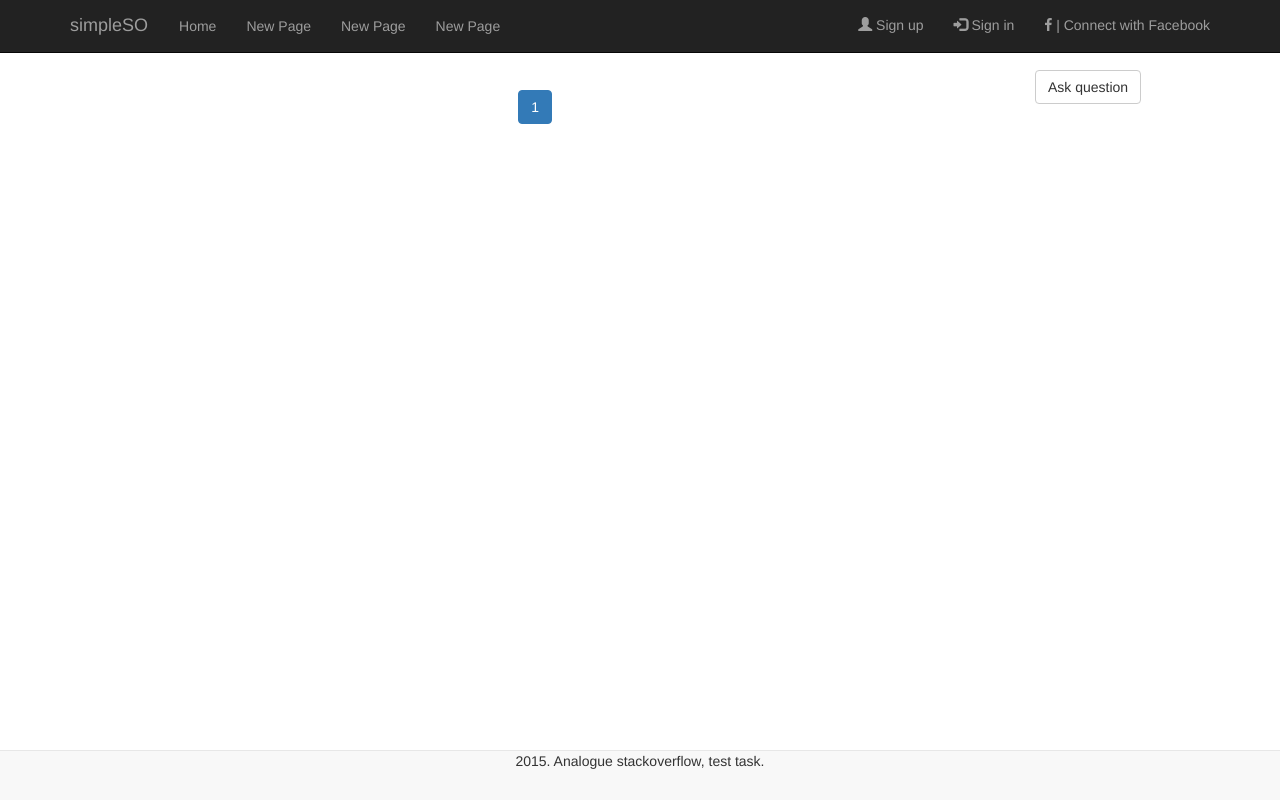
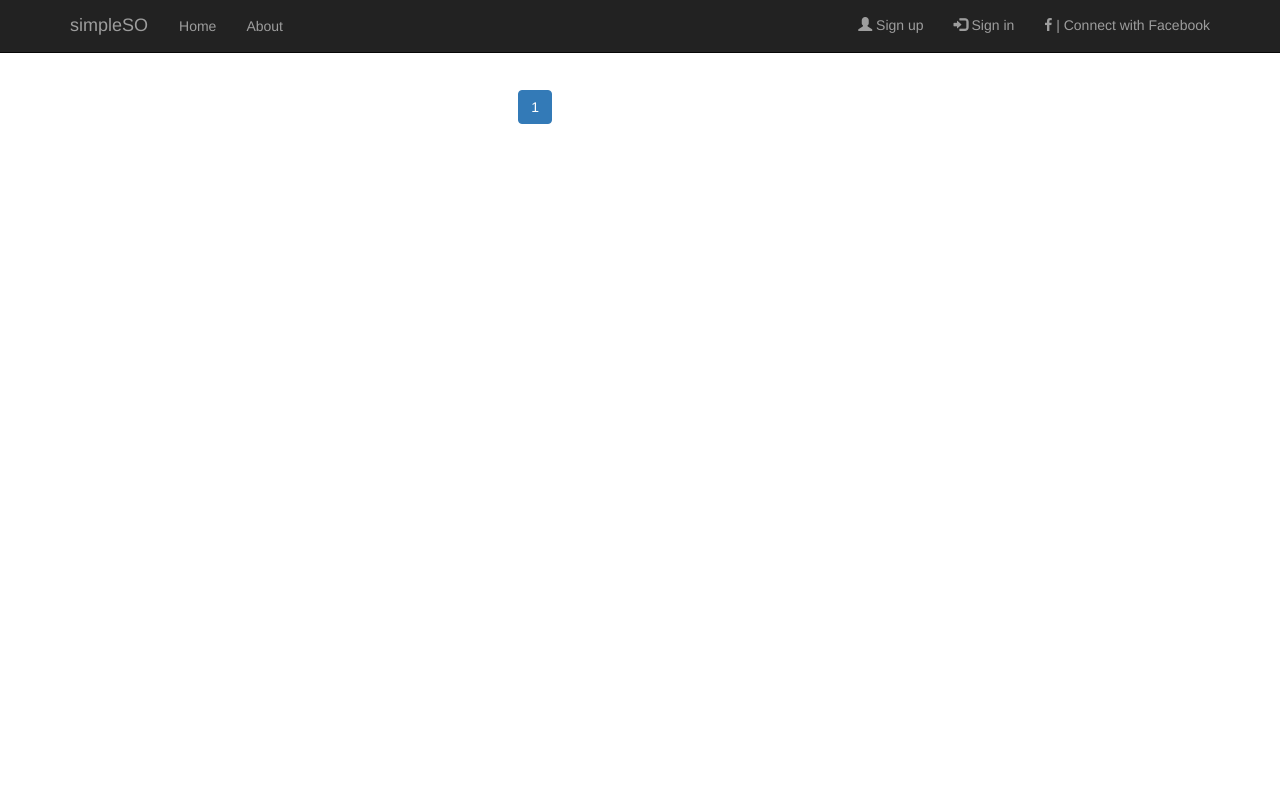
Before and after one commit to Kuzenkov/SimpleAnalogueStackOverflow, a Django app: page / in a window 1280 px wide. Run offline with Django 3.2, Linux system fonts and the light colour scheme; data that the repository does not hold is empty; parts of the project's set-up code (start-up, migrations or seed data) failed here and were passed over; some libraries are stand-ins or nearby versions.

Commit message:
Remove footer, Added button 'Ask question' to header

```diff
--- a/templates/base.html
+++ b/templates/base.html
@@ -12,7 +12,6 @@
     <link href="//maxcdn.bootstrapcdn.com/font-awesome/4.3.0/css/font-awesome.min.css" rel="stylesheet">
 </head>
 <body style="padding-top: 70px; overflow-x:hidden;">
-<div class=wrap>
 <div class = "navbar navbar-inverse navbar-fixed-top" >
 <div class = "container">
     <div class ="navbar-header">
@@ -22,10 +21,11 @@
     <div class = "collapse navbar-collapse">
 
         <ul class = "nav navbar-nav navbar">
-            <li><a href="#">Home</a></li>
-            <li><a href="#">New Page</a></li>
-            <li><a href="#">New Page</a></li>
-            <li><a href="#">New Page</a></li>
+            <li><a href="{% url "questions-list" %}">Home</a></li>
+            {% if user.is_authenticated %}
+                <li><a href="{% url 'new-question' %}">Ask question</a></li>
+            {% endif %}
+            <li><a href="#">About</a></li>
         </ul>
         {% block nav_user %}
             {% if user.is_authenticated %}
@@ -69,20 +69,21 @@
     </div>
 
     <div class="col-sm-2 col-md-2">
-    <a class="btn btn-default" href="{% url 'new-question' %}" > Ask question </a>
+    <!--<a class="btn btn-default" href="{% url 'new-question' %}" > Ask question </a> -->
     </div>
 </div>
 </div> <!-- end container -->
-<div id="push"></div>
-</div> <!-- and wrap -->
 
-<div id="footer">
+<!-- and wrap -->
+
+<!--<div id="footer">
     <div class="navbar navbar-default navbar-fixed-bottom">
     <div class="container">
         <p class="muted credit text-center">{%now "Y"%}. Analogue stackoverflow, test task.</p>
     </div>
     </div>
-</div>
+</div>-->
+
 
 <!-- js scripts -->
 <script src="https://cdnjs.cloudflare.com/ajax/libs/jquery/2.1.3/jquery.js"></script>
```
